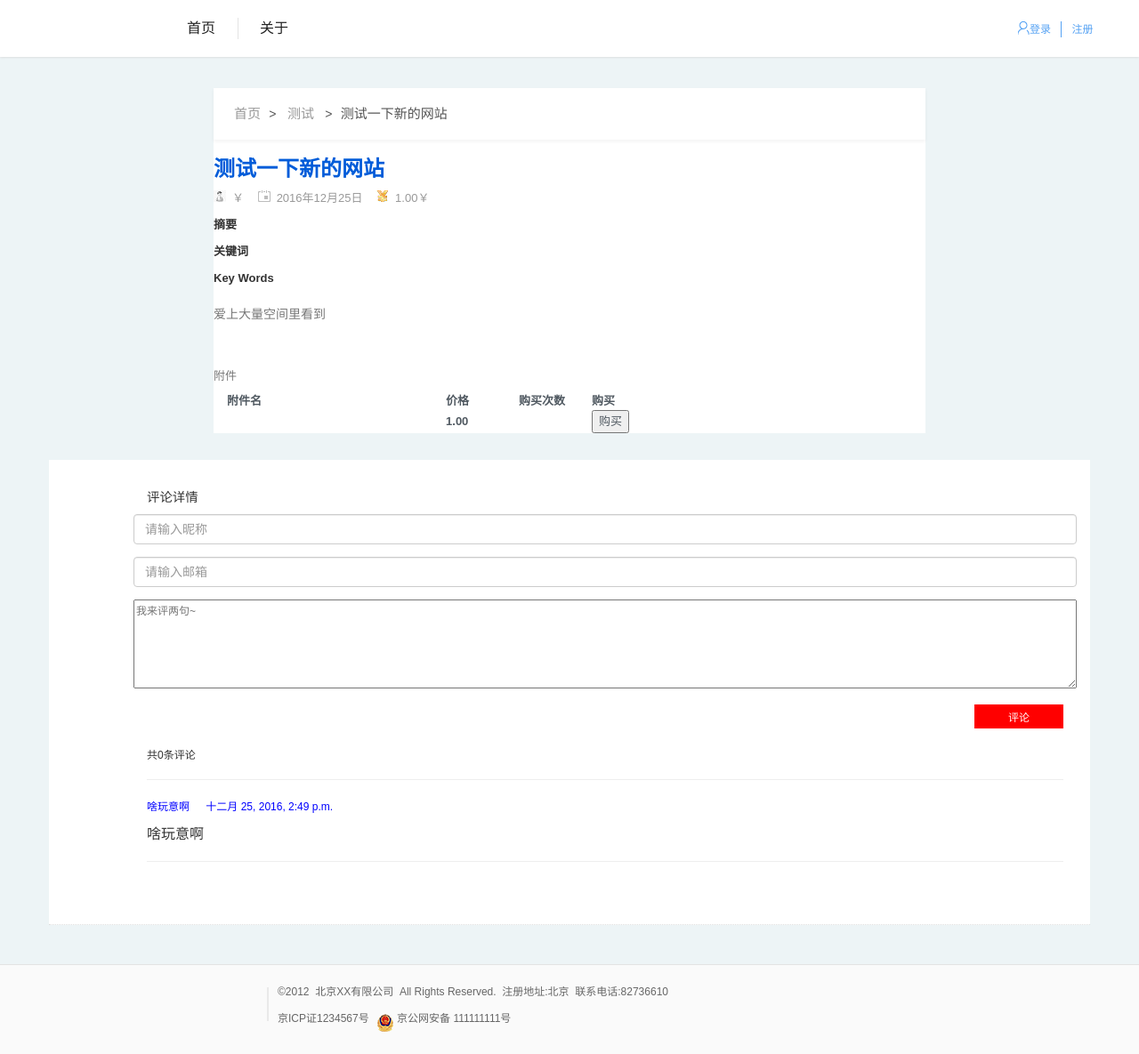
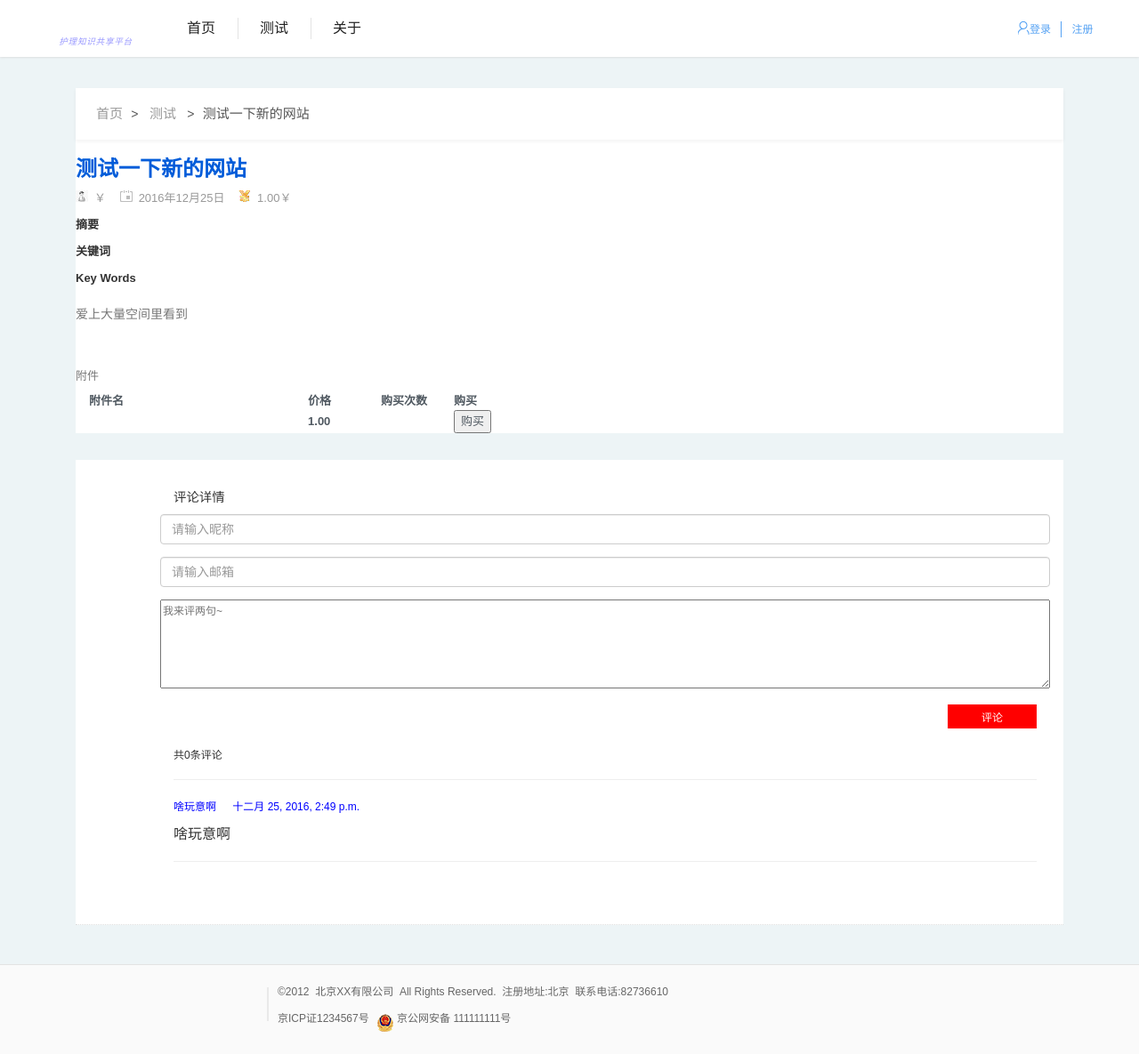
Before and after one commit to lj2tj/SimpleBlog, a Django app: page /article/1 in a window 1280 px wide. Shown: the whole page at 89% size. Run offline with Django 3.2, Linux system fonts and the light colour scheme; data comes from the database, SQL or seed files in the repository; some libraries are stand-ins or nearby versions.

Commit message:
updated some styles

```diff
--- a/blog/static/blog/css/header.css
+++ b/blog/static/blog/css/header.css
@@ -2,7 +2,7 @@
 .headbox{width: 100%; height: 64px; box-shadow: 0px 0px 3px #CCC; background: #FFF;}
 .headerbox{width:1200px;height:64px; position: relative; margin: auto;}
 .newyxklogo{ display: block; overflow: hidden; width: 136px; height: 64px; float: left;}
-.newyxklogo em{ font-size: 12px; -webkit-transform:scale(0.795);transform:scale(0.795); height: 12px; width: 120%; display: block; margin-top: 38px; margin-left: -10%; text-align: center; color: #FFF; color: rgba(255, 255, 255, 0.8); font-weight: 500; letter-spacing: 1px;}
+.newyxklogo em{ font-size: 12px; -webkit-transform:scale(0.795);transform:scale(0.795); height: 12px; width: 120%; display: block; margin-top: 38px; margin-left: -10%; text-align: center; color: rgba(128, 128, 255, 0.8); font-weight: 500; letter-spacing: 1px;}
 .bannerbtn{ width: 420px; height: 64px; position: relative; float: left; margin-left: 10px;}
 
 .bannerbtn a {
--- a/blog/static/blog/css/style.css
+++ b/blog/static/blog/css/style.css
@@ -472,7 +472,7 @@ embed {
 
 #bd {
     margin: 0 auto;
-    width: 800px;
+    width: 100%;
     height: auto;
 }
 
@@ -849,7 +849,7 @@ a.backToTop:hover {
 
 #detail-title {
     display: block;
-    width: 800px;
+    width: 100%;
     margin: 0 auto;
     margin-top: 35px;
     background-color: #fff;
--- a/blog/templates/blog/detail.html
+++ b/blog/templates/blog/detail.html
@@ -1,7 +1,7 @@
 {% extends 'base.html' %}
 {% block content %}
     <div class="container">
-        <div class="row">
+        <div class="col-lg-12">
             <div id="bd" class="wrp clear-fix">
                 <div id="main">
                     <div id="detail-title">
--- a/blog/views.py
+++ b/blog/views.py
@@ -14,15 +14,6 @@ import markdown2
 from .models import BlogComment, AppSettings
 from .forms import BlogCommentForm, ArticleEditForm
 
-
-
-'''
-def global_setting(request):
-    existing_settings = AppSettings.objects.all()
-    if(existing_settings.count() > 0):
-        return existing_settings.first()
-    pass
-'''
 class About(ListView):
     template_name = 'blog/about.html'
 
@@ -66,6 +57,7 @@ class ArticleDetailView(DetailView):
 
     # 第五周新增
     def get_context_data(self, **kwargs):
+        kwargs['category_list'] = Category.objects.all().order_by('created_time')
         kwargs['comment_list'] = self.object.blogcomment_set.all()
         kwargs['form'] = BlogCommentForm()
         return super(ArticleDetailView, self).get_context_data(**kwargs)
@@ -73,7 +65,7 @@ class ArticleDetailView(DetailView):
 
 class CategoryView(ListView):
     template_name = "blog/index_summary.html"
-    context_object_name = "article_list"
+    #context_object_name = "article_list"
 
     def get_queryset(self):
         article_list = Article.objects.filter(category=self.kwargs['cate_id'], status='p')
@@ -82,6 +74,7 @@ class CategoryView(ListView):
         return article_list
 
     def get_context_data(self, **kwargs):
+        kwargs['article_list'] = Article.objects.all().order_by('created_time')
         kwargs['category_list'] = Category.objects.all().order_by('created_time')
         kwargs['date_archive'] = Article.objects.archive()
         kwargs['tag_list'] = Tag.objects.all().order_by('name')
```
Also changed, not shown: blog/templates/blog/index_summary.html (+4 -3 lines).
